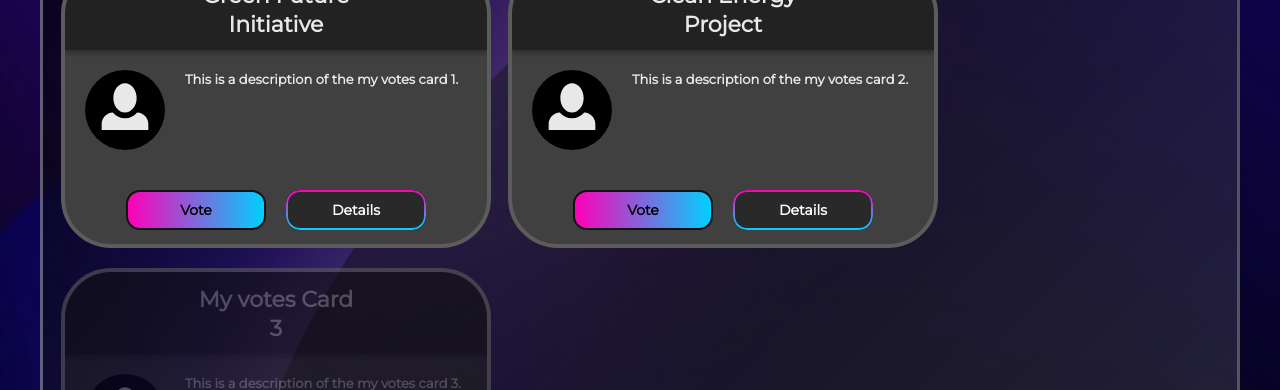
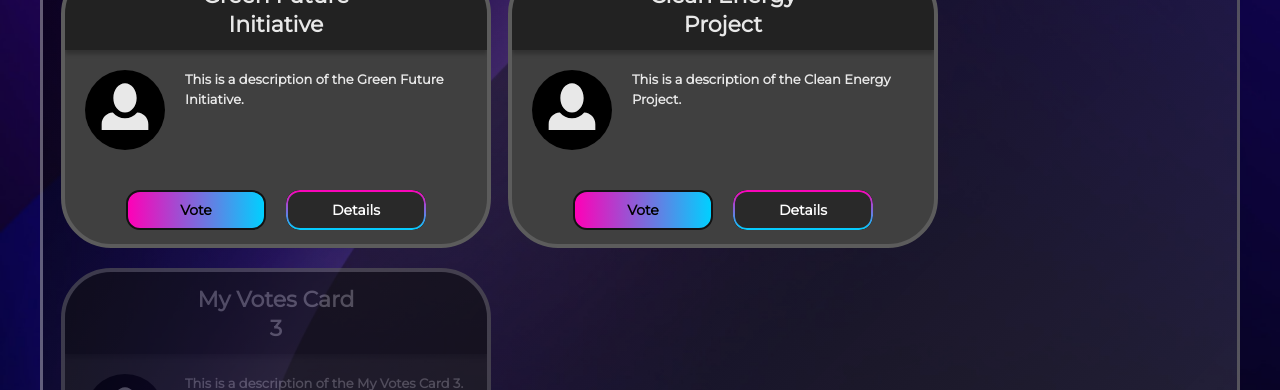
Before and after one commit to VladyslavHuts/VoteChain-frontend, a React (Create React App) app: page /account in a window 1280 px wide. Shown: the part 355-745 px from the top of the page. Built offline with nearby package versions, Linux system fonts and the light colour scheme.

Commit message:
Added details window on the account page

```diff
--- a/src/components/Created.tsx
+++ b/src/components/Created.tsx
@@ -2,8 +2,25 @@ import React, { Component } from "react";
 import card__img from "../assets/images/card__img-user.svg";
 import { Card } from "./MyVotes";
 import { Link } from "react-router-dom";
+import Details from "./Details";
 
 class Created extends Component {
+    state = {
+        selectedCardId: null,
+        isDetailsOpen: false,
+    };
+
+    handleDetails = (id: string) => {
+        this.setState({
+            selectedCardId: id,
+            isDetailsOpen: true,
+        });
+    };
+
+    closeDetails = () => {
+        this.setState({ isDetailsOpen: false });
+    };
+
     render() {
         const cards = [
             {
@@ -11,7 +28,6 @@ class Created extends Component {
                 title: "Green Future Initiative",
                 description: "Description for Sample Card 1",
                 imageUrl: card__img,
-                onDetails: () => alert("Details for Card 1!"),
                 isClosed: false,
             },
             {
@@ -19,7 +35,6 @@ class Created extends Component {
                 title: "Clean Energy Project",
                 description: "Description for Sample Card 2",
                 imageUrl: card__img,
-                onDetails: () => alert("Details for Card 2!"),
                 isClosed: false,
             },
             {
@@ -27,30 +42,45 @@ class Created extends Component {
                 title: "Sample Card 3",
                 description: "Description for Sample Card 3",
                 imageUrl: card__img,
-                onDetails: () => alert("Details for Card 3!"),
                 isClosed: true,
             },
         ];
+
+        const { selectedCardId, isDetailsOpen } = this.state;
+        const selectedCard = cards.find((card) => card.id === selectedCardId);
+
         return (
+            <div>
                 <div className="account__cards">
-                {cards.map((card, index) => (
+                    {cards.map((card) => (
                         <Card
-                        key={index}
+                            key={card.id}
                             {...card}
+                            onDetails={() => this.handleDetails(card.id)}
                         />
                     ))}
                     <div className="account__addCard">
                         <Link className="account__link" to="">
-                        <svg width="120" height="120" viewBox="0 0 120 120" fill="none"
-                             xmlns="http://www.w3.org/2000/svg">
+                            <svg width="120" height="120" viewBox="0 0 120 120" fill="none" xmlns="http://www.w3.org/2000/svg">
                                 <circle cx="60" cy="60" r="58" fill="#111111" stroke="#E8E8E8" strokeWidth="4"/>
                                 <rect x="55.5" y="16" width="9" height="90" fill="#D9D9D9"/>
-                            <rect x="15" y="65.5" width="9" height="90" transform="rotate(-90 15 65.5)"
-                                  fill="#D9D9D9"/>
+                                <rect x="15" y="65.5" width="9" height="90" transform="rotate(-90 15 65.5)" fill="#D9D9D9"/>
                             </svg>
                             <span className="account__addTitle">Create a poll</span>
                         </Link>
                     </div>
+                </div>
+
+                {selectedCard && (
+                    <Details
+                        isOpen={isDetailsOpen}
+                        onClose={this.closeDetails}
+                        title={selectedCard.title}
+                        description={selectedCard.description}
+                        startDate="2025-01-01"
+                        endDate="2025-12-31"
+                    />
+                )}
             </div>
         );
     }
--- a/src/components/MyVotes.tsx
+++ b/src/components/MyVotes.tsx
@@ -1,16 +1,18 @@
-import React, { Component } from "react";
+import React, { useState } from "react";
 import card__img from "../assets/images/card__img-user.svg";
 import { useNavigate } from "react-router-dom";
+import Details from "./Details";
 
 export interface CardProps {
     id: string;
     title: string;
     description: string;
     imageUrl: string;
+    isClosed: boolean;
     onDetails: () => void;
 }
 
-export const Card: React.FC<CardProps & { isClosed: boolean }> = ({ id, title, description, imageUrl, onDetails, isClosed }) => {
+export const Card: React.FC<CardProps> = ({ id, title, description, imageUrl, isClosed, onDetails }) => {
     const navigate = useNavigate();
 
     return (
@@ -45,45 +47,65 @@ export const Card: React.FC<CardProps & { isClosed: boolean }> = ({ id, title, d
     );
 };
 
-class MyVotes extends Component {
-    render() {
+const MyVotes: React.FC = () => {
+    const [selectedCardId, setSelectedCardId] = useState<string | null>(null);
+    const [isDetailsOpen, setDetailsOpen] = useState(false);
+
     const cards = [
         {
             id: "1",
             title: "Green Future Initiative",
-                description: "This is a description of the my votes card 1.",
+            description: "This is a description of the Green Future Initiative.",
             imageUrl: card__img,
-                onDetails: () => alert("Details for card 1!"),
             isClosed: false,
         },
         {
             id: "2",
             title: "Clean Energy Project",
-                description: "This is a description of the my votes card 2.",
+            description: "This is a description of the Clean Energy Project.",
             imageUrl: card__img,
-                onDetails: () => alert("Details for card 2!"),
             isClosed: false,
         },
         {
             id: "3",
-                title: "My votes Card 3",
-                description: "This is a description of the my votes card 3.",
+            title: "My Votes Card 3",
+            description: "This is a description of the My Votes Card 3.",
             imageUrl: card__img,
-                onDetails: () => alert("Details for card 3!"),
             isClosed: true,
         },
     ];
+
+    const handleDetails = (id: string) => {
+        setSelectedCardId(id);
+        setDetailsOpen(true);
+    };
+
+    const selectedCard = cards.find((card) => card.id === selectedCardId);
+
     return (
+        <div>
             <div className="account__cards">
-                {cards.map((card, index) => (
+                {cards.map((card) => (
                     <Card
-                        key={index}
+                        key={card.id}
                         {...card}
+                        onDetails={() => handleDetails(card.id)}
                     />
                 ))}
             </div>
+
+            {selectedCard && (
+                <Details
+                    isOpen={isDetailsOpen}
+                    onClose={() => setDetailsOpen(false)}
+                    title={selectedCard.title}
+                    description={selectedCard.description}
+                    startDate="2025-01-01"
+                    endDate="2025-12-31"
+                />
+            )}
+        </div>
     );
-    }
-}
+};
 
 export default MyVotes;
```
Lines whose indentation alone changed are shown as unchanged.
